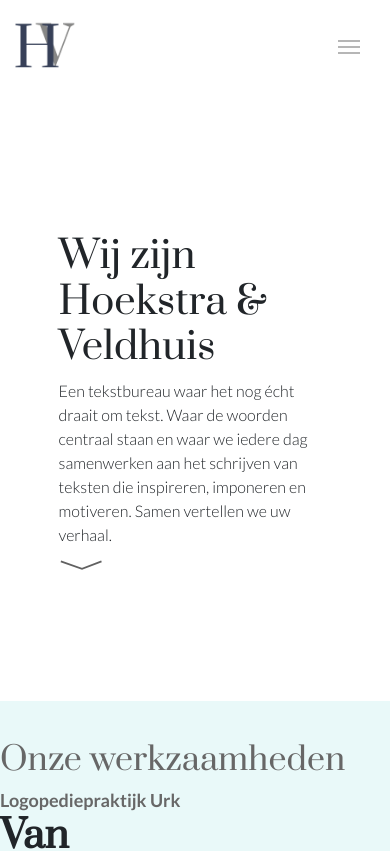
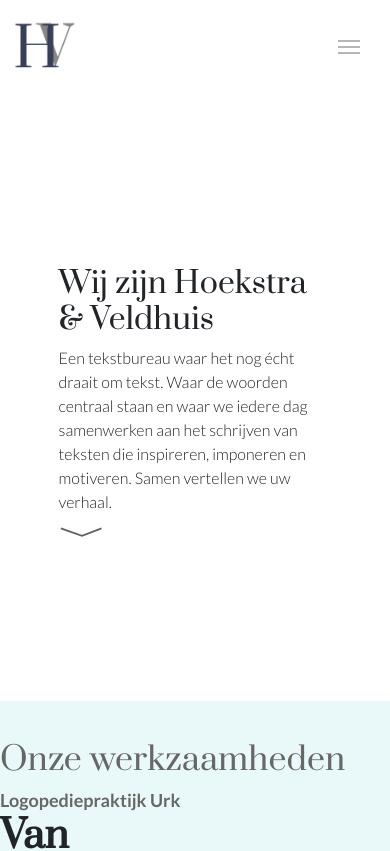
Before and after one commit to jobveldhuis/hoekstraenveldhuis.nl, a Next.js app: page / in a window 390 px wide. Shown: the top 851 px of the page. Built offline with nearby package versions, Linux system fonts and the light colour scheme.

Commit message:
Updated ScrollDownComponent styling to be mobile first

```diff
--- a/src/styles/atoms/ScrollDownComponent.module.css
+++ b/src/styles/atoms/ScrollDownComponent.module.css
@@ -7,7 +7,7 @@
 }
 
 .scrollDownContainer h1, .scrollDownContainer h2 {
-    font-size: 38px;
+    font-size: 30px;
 }
 
 .scrollDownContainer p {
@@ -22,3 +22,9 @@
     max-width: 60px;
     margin-left: -7px;
 }
+
+@media only screen and (min-width: 768px) {
+    .scrollDownContainer h1, .scrollDownContainer h2 {
+        font-size: 38px;
+    }
+}
```
